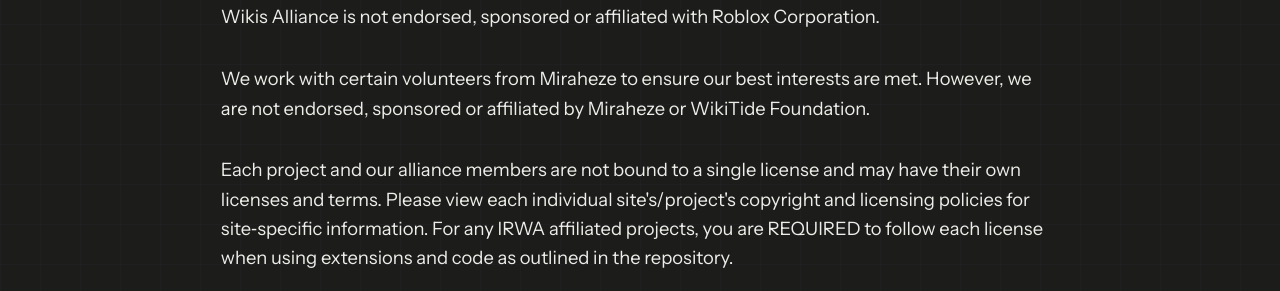
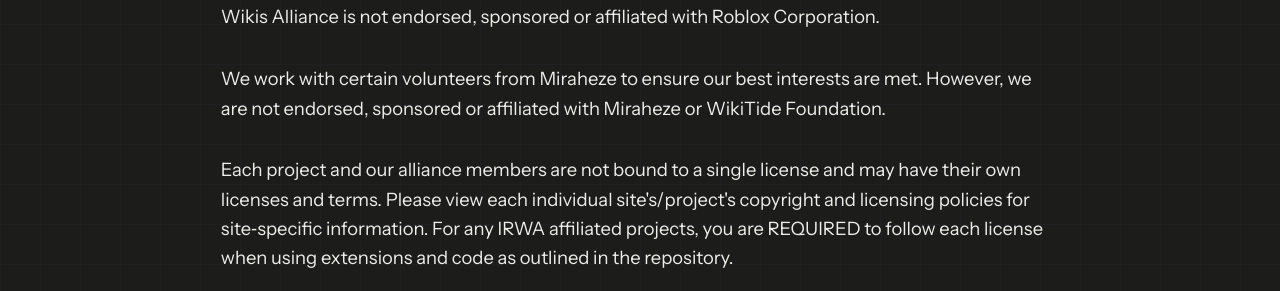
Before and after one commit to Roblox-Indie-Wikis/irwa-website, a Jekyll site: the page built from pages/legal.html, in a window 1280 px wide and 991 px high. Shown: the part 206-497 px from the top of the window. Built offline with Jekyll 4.4.1, drawn with Linux system fonts in a browser that asks for light colours.

Commit message:
CodeRabbit advice

```diff
--- a/_includes/header.html
+++ b/_includes/header.html
@@ -5,7 +5,6 @@
   <nav class="navbar js-navbar">
     <button class="navbar__toggle js-toggle" aria-label="Menu">Menu</button>
     <ul class="navbar__menu">
-      <!-- <li{% if page.url == "/" %} class="active"{% endif %}><a href="{{ "/" | relative_url }}">Home</a></li> -->
       <li{% if page.url == "/about/" %} class="active"{% endif %}><a href="{{ "/about/" | relative_url }}">About</a></li>
       <li{% if page.url == "/members/" %} class="active"{% endif %}><a href="{{ "/members/" | relative_url }}">Members</a></li>
       <li class="main-menu-partners{% if page.url == "/partners/" %} active{% endif %}"><a href="{{ "/partners/" | relative_url }}" title="Partners">Partners</a></li>
--- a/assets/css/_mixins.less
+++ b/assets/css/_mixins.less
@@ -23,7 +23,7 @@
     justify-content: center;
     align-items: center;
     gap: 5px;
-	font: normal 600 0.8888888889rem var(--font-body);
+    font: normal 600 0.8888888889rem var(--font-body);
     padding: 0.5rem 0.75rem;
     vertical-align: top;
     text-align: center;
--- a/index.html
+++ b/index.html
@@ -30,7 +30,7 @@
       space. We provide support, develop tools and help emerging wikis find their style.</p>
   </blockquote>
   <div class="landing-stats">
-    <div><strong>12 members<br></strong><em>in IRWA</em></div>
+    <div><strong>{{ site.data.members | size }} members<br></strong><em>in IRWA</em></div>
     <div><strong><span class="extension-usage" data-extension="robloxapi">500</span>+ wikis<br></strong><em>using our
         extension</em></div>
     <div><strong>214K+ edits<br></strong><em>across all wikis</em></div>
--- a/pages/joining.html
+++ b/pages/joining.html
@@ -71,7 +71,7 @@
         <p style="margin-top: 15px">
             <a href="https://discord.com/invite/qZwvwnPZsd" class="btn btn-external">
             Join our Discord
-            <img src="{{ "/assets/icons/arrow_forward.svg" | relative_url }}" height="20" aria-hidden="true" class="img-invert material-symbols">
+            <img src="{{ "/assets/icons/arrow_forward.svg" | relative_url }}" height="20" alt="" aria-hidden="true" class="img-invert material-symbols">
             </a>
         </p>
     </div>
--- a/pages/legal.html
+++ b/pages/legal.html
@@ -7,7 +7,7 @@
 ---
 
 <h1 class="align-center">Legal</h1>
-<p>Roblox and its various marks and logos are trademarks of Roblox Corporation. The Indie Roblox Wikis Alliance is not endorsed, sponsored or affiliated with Roblox Corporation. </p>
-<p>We work with certain volunteers from Miraheze to ensure our best interests are met. However, we are not endorsed, sponsored or affiliated by Miraheze or WikiTide Foundation. </p>
+<p>Roblox and its various marks and logos are trademarks of Roblox Corporation. The Indie Roblox Wikis Alliance is not endorsed, sponsored or affiliated with Roblox Corporation.</p>
+<p>We work with certain volunteers from Miraheze to ensure our best interests are met. However, we are not endorsed, sponsored or affiliated with Miraheze or WikiTide Foundation.</p>
 <p>Each project and our alliance members are not bound to a single license and may have their own licenses and terms. Please view each individual site's/project's copyright and licensing policies for site‑specific information. For any IRWA affiliated projects, you are REQUIRED to follow each license when using extensions and code as outlined in the repository.</p>
 <p>IRWA does not exercise direct management over any of its member wikis, and therefore does not endorse or support any harmful behaviour by wiki members or their affiliated source games.</p>
--- a/pages/projects.html
+++ b/pages/projects.html
@@ -24,7 +24,7 @@
       </span>
       <span>
         <svg class="li li-trending-up" width="24px" height="24px" fill="none" stroke="currentcolor" stroke-width="2" viewBox="0 0 24 24" aria-hidden="true" focusable="false"><g><path d="m22 7-8.5 8.5-5-5L2 17"/><path d="M16 7h6v6"/></g></svg>
-        <span class="extension-usage" data-extension="robloxapi">400+</span> wikis
+        <span class="extension-usage" data-extension="robloxapi">500</span>+ wikis
       </span>
     </p>
   </div>
```
Also changed, not shown: .github/workflows/sync-docs.yml, assets/css/_mixins.css (added).
